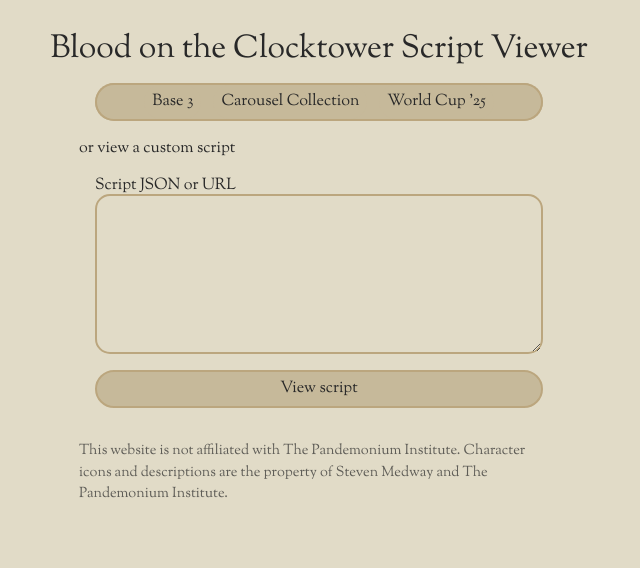
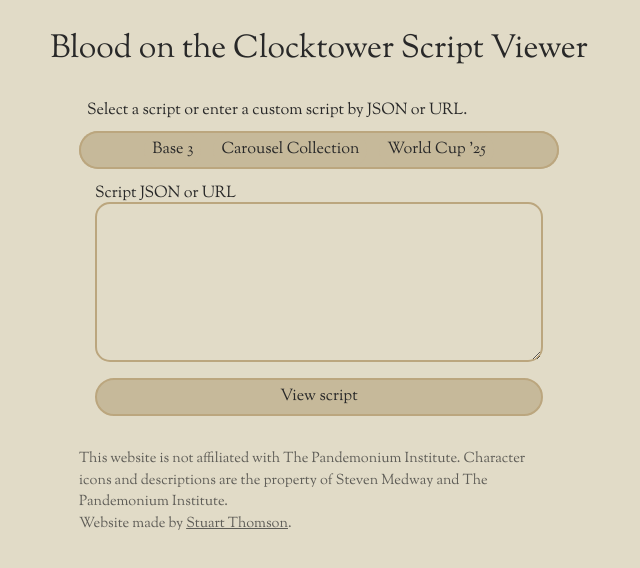
Before and after one commit to s-thom/botc-script-viewer, a React (Vite) app: page / in a window 1280 px wide. Shown: the top 568 px of the page, without its empty margins (321-961 px from the left). Built offline with nearby package versions, Linux system fonts and the light colour scheme.

Commit message:
Style changes on home page
I still want to redo this at some point, it doesn't quite feel good.

```diff
--- a/src/components/display/ScriptDisplay.tsx
+++ b/src/components/display/ScriptDisplay.tsx
@@ -73,7 +73,8 @@
       <footer className={styles.ScriptDisplayFooter}>
         This website is not affiliated with The Pandemonium Institute. Character
         icons and descriptions are the property of Steven Medway and The
-        Pandemonium Institute.
+        Pandemonium Institute. Website made by{" "}
+        <a href="https://sthom.kiwi">Stuart Thomson</a>.
       </footer>
     </div>
   );
--- a/src/components/home/HostedScriptsMenu.tsx
+++ b/src/components/home/HostedScriptsMenu.tsx
@@ -1,4 +1,5 @@
 import { Menubar } from "@base-ui-components/react/menubar";
+import homeStyles from "../../css/home.module.css";
 import styles from "../../css/menu.module.css";
 import { BASE_3 } from "../../scripts/base3";
 import { CAROUSEL_COLLECTION } from "../../scripts/carousel-collection";
@@ -8,6 +9,9 @@
 export function HostedScriptsMenu() {
   return (
     <div>
+      <p className={homeStyles.InfoText}>
+        Select a script or enter a custom script by JSON or URL.
+      </p>
       <Menubar className={styles.Menubar}>
         <ScriptMenu title="Base 3" path="b3" scripts={BASE_3} />
         <ScriptMenu
--- a/src/css/display.module.css
+++ b/src/css/display.module.css
@@ -1,6 +1,6 @@
 @media screen {
   .ScriptDisplay {
-    margin: 2em;
+    margin: 2rem;
   }
 }
 
@@ -16,6 +16,10 @@
   opacity: 0.7;
   font-size: 0.9rem;
   margin-block-start: 2rem;
+
+  a {
+    color: inherit;
+  }
 }
 
 .CategoryTitle {
--- a/src/css/home.module.css
+++ b/src/css/home.module.css
@@ -9,13 +9,21 @@
 
 .HomeContent {
   max-width: 30rem;
-  margin: 0 auto;
+  margin: 2rem auto;
+}
+
+.InfoText {
+  margin: 0.5em;
 }
 
 .HomeFooter {
   opacity: 0.7;
   font-size: 0.9rem;
   margin-block-start: 2rem;
+
+  a {
+    color: inherit;
+  }
 }
 
 .BigPageContent {
--- a/src/css/menu.module.css
+++ b/src/css/menu.module.css
@@ -7,7 +7,6 @@
   flex-wrap: wrap;
   gap: 0.5rem;
   justify-content: center;
-  margin: 1rem;
 }
 
 .MenuTrigger {
--- a/src/pages/Home.tsx
+++ b/src/pages/Home.tsx
@@ -12,14 +12,17 @@
         Blood on the Clocktower Script Viewer
       </h1>
       <div className={styles.HomeContent}>
-        <p className="visually-hidden">Select an existing script</p>
         <HostedScriptsMenu />
-        <p>or view a custom script</p>
         <CustomScriptForm />
         <footer className={styles.HomeFooter}>
-          This website is not affiliated with The Pandemonium Institute.
-          Character icons and descriptions are the property of Steven Medway and
-          The Pandemonium Institute.
+          <p>
+            This website is not affiliated with The Pandemonium Institute.
+            Character icons and descriptions are the property of Steven Medway
+            and The Pandemonium Institute.
+          </p>
+          <p>
+            Website made by <a href="https://sthom.kiwi">Stuart Thomson</a>.
+          </p>
         </footer>
       </div>
     </div>
```
